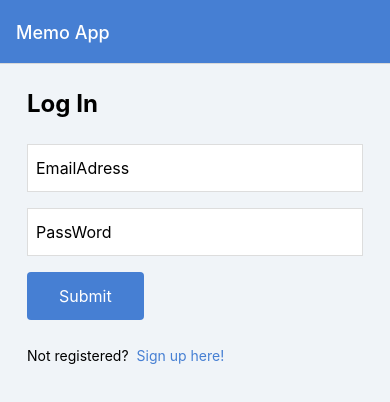
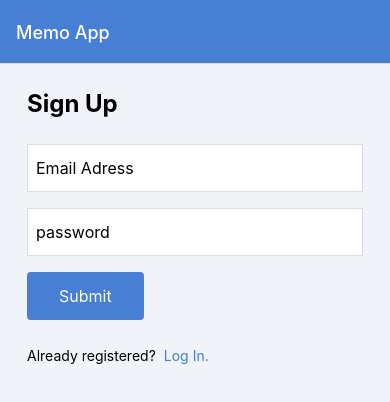
Before and after one commit to akira0816/MemoApp, a React Native app: screen / in a window 390 px wide. Shown: the top 402 px of the page. Built offline with nearby package versions, Linux system fonts and the light colour scheme.

Commit message:
Set TextInput options

```diff
--- a/App.jsx
+++ b/App.jsx
@@ -14,7 +14,7 @@
   return (
     <NavigationContainer>
       <Stack.Navigator
-        initialRouteName="LogIn"
+        initialRouteName="SignUp"
         screenOptions={{
           headerStyle: {
             backgroundColor: "#467FD3",
@@ -26,6 +26,7 @@
           headerTintColor: "#FFF",
           headerBackTitle: "back",
           animation: "slide_from_right",
+          //反映されない↓
           gestureEnabled: true,
           gestureDirection: "horizontal",
         }}
--- a/src/screens/LogInScreen.jsx
+++ b/src/screens/LogInScreen.jsx
@@ -6,15 +6,39 @@
   TouchableOpacity,
 } from "react-native";
 import Button from "../components/Button";
+import { useState } from "react";
 
 export default function LogInScreen(props) {
   const { navigation } = props;
+  const [email, setEmail] = useState("");
+  const [password, setPassword] = useState("");
+
   return (
     <View style={styles.container}>
       <View style={styles.inner}>
         <Text style={styles.title}>Log In</Text>
-        <TextInput value="EmailAdress" style={styles.input} />
-        <TextInput value="PassWord" style={styles.input} />
+        <TextInput
+          value={email}
+          onChangeText={(text) => {
+            setEmail(text);
+          }}
+          style={styles.input}
+          autoCapitalize="none"
+          keyboardType="email-address"
+          placeholder="Email Adress"
+          textContentType="emailAddress"
+        />
+        <TextInput
+          value={password}
+          onChangeText={(text) => {
+            setPassword(text);
+          }}
+          style={styles.input}
+          autoCapitalize="none"
+          placeholder="password"
+          secureTextEntry
+          textContentType="password"
+        />
         <Button
           label="Submit"
           onPress={() => {
--- a/src/screens/SignUpScreen.jsx
+++ b/src/screens/SignUpScreen.jsx
@@ -6,15 +6,39 @@
   TouchableOpacity,
 } from "react-native";
 import Button from "../components/Button";
+import { useState } from "react";
 
 export default function SignUpScreen(props) {
   const { navigation } = props;
+  const [email, setEmail] = useState("");
+  const [password, setPassword] = useState("");
+
   return (
     <View style={styles.container}>
       <View style={styles.inner}>
         <Text style={styles.title}>Sign Up</Text>
-        <TextInput value="EmailAdress" style={styles.input} />
-        <TextInput value="PassWord" style={styles.input} />
+        <TextInput
+          value={email}
+          onChangeText={(text) => {
+            setEmail(text);
+          }}
+          style={styles.input}
+          autoCapitalize="none"
+          keyboardType="email-address"
+          placeholder="Email Adress"
+          textContentType="emailAddress"
+        />
+        <TextInput
+          value={password}
+          onChangeText={(text) => {
+            setPassword(text);
+          }}
+          style={styles.input}
+          autoCapitalize="none"
+          placeholder="password"
+          secureTextEntry
+          textContentType="password"
+        />
         <Button
           label="Submit"
           onPress={() => {
```
